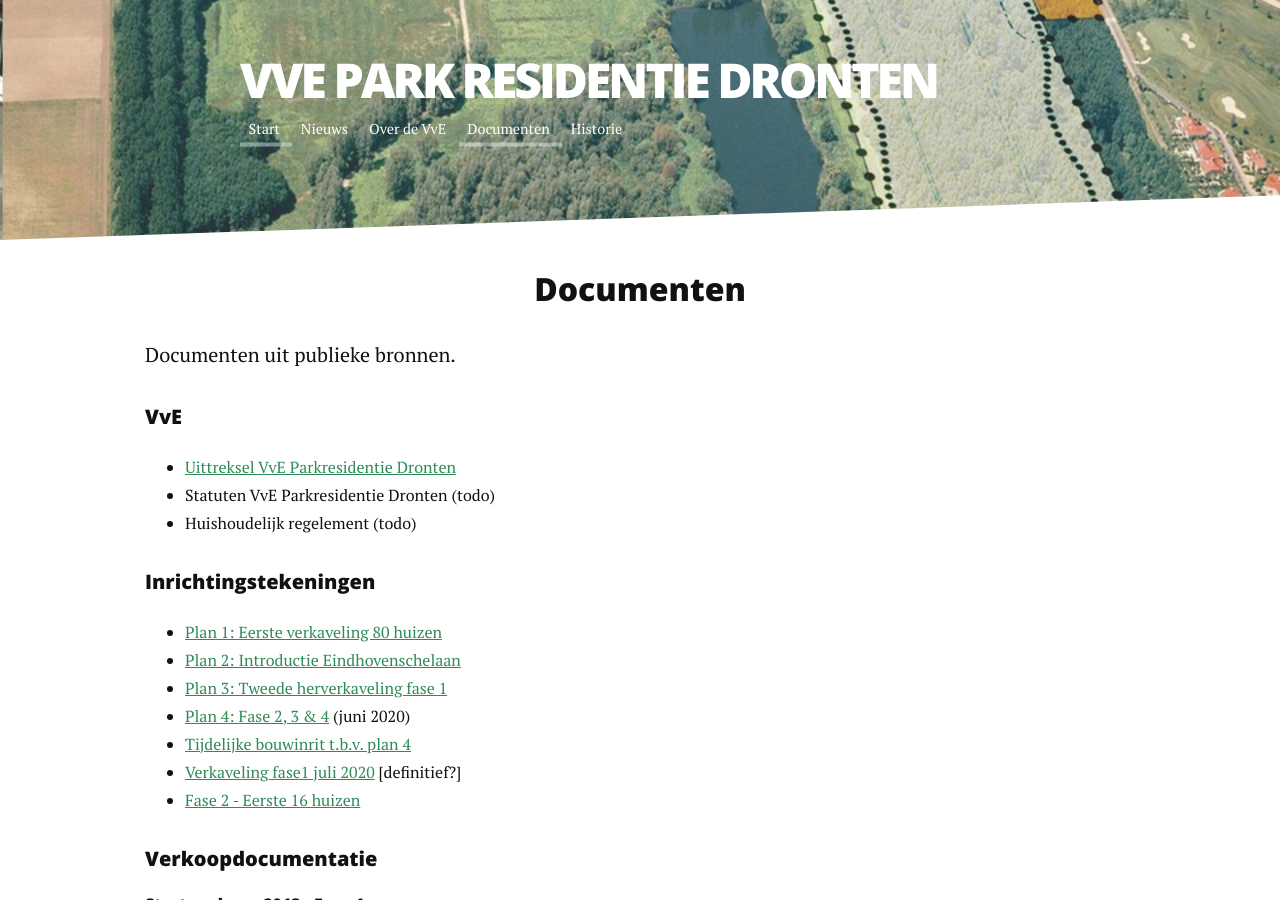
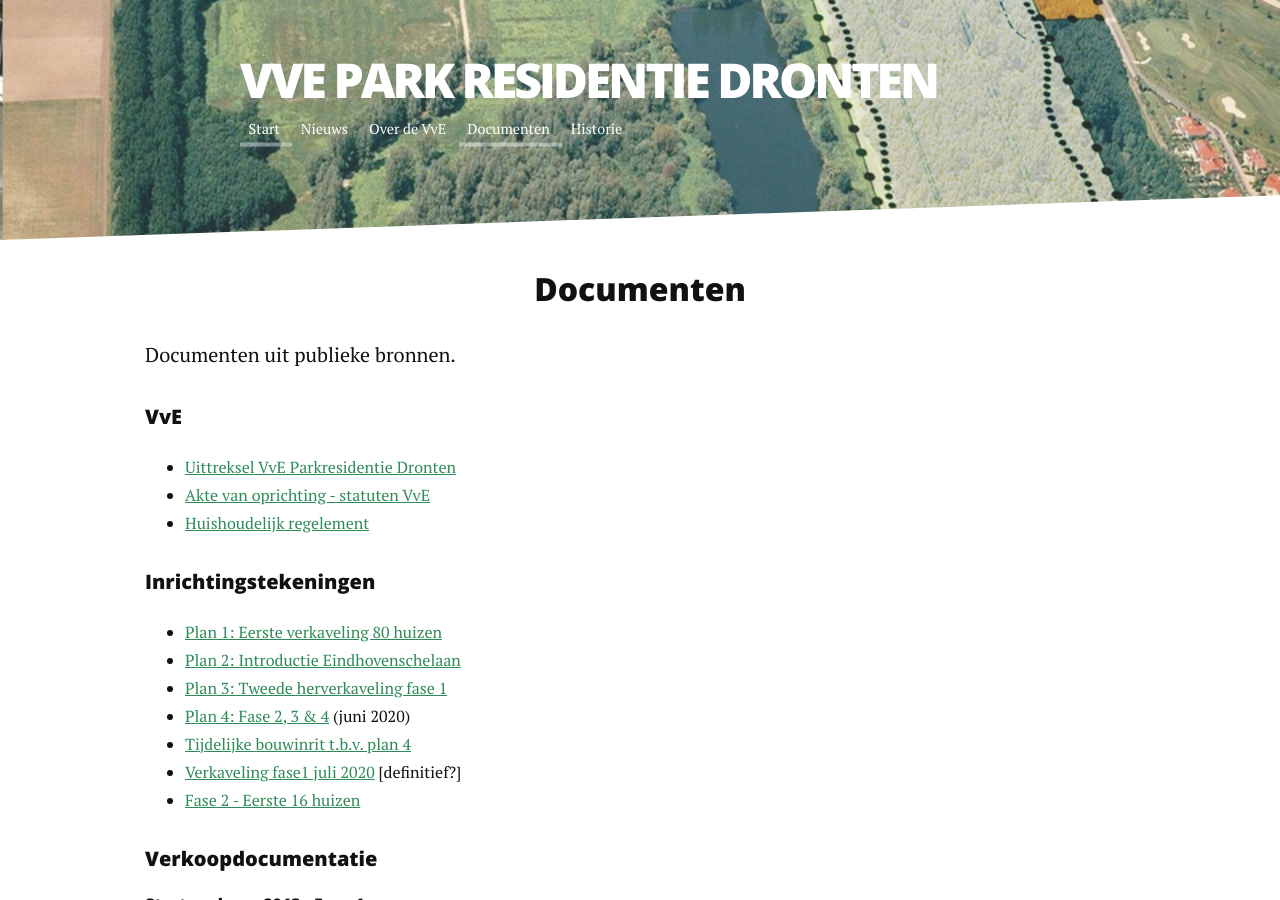
Before and after one commit to plamola/vve-parkresidentie, a Jekyll site: the page built from documenten.md, in a window 1280 px wide and 900 px high. Built offline with Jekyll 4.4.1, drawn with Linux system fonts in a browser that asks for light colours; nearby versions of some CDN libraries.

Commit message:
Added statuten en huishoudelijk regelement

```diff
--- a/documenten.md
+++ b/documenten.md
@@ -9,8 +9,8 @@ title: Documenten
 	<h3>VvE</h3>
 	<ul>
 		<li><a href="{{ '/docs/vve/Uittreksel VvE Park Residentie Dronten.pdf' | prepend: site.baseurl }}" target="_blank">Uittreksel VvE Parkresidentie Dronten</a></li>
-        <li>Statuten VvE Parkresidentie Dronten (todo)</li>
-        <li>Huishoudelijk regelement (todo)</li>
+        <li><a href="{{ '/docs/vve/Akte van oprichting - statuten VvE.pdf' | prepend: site.baseurl }}" target="_blank">Akte van oprichting - statuten VvE</a></li>
+        <li><a href="{{ '/docs/vve/Huishoudelijk regelement.pdf' | prepend: site.baseurl }}" target="_blank">Huishoudelijk regelement</a></li>
   	</ul>
   	<h3>Inrichtingstekeningen</h3>
   	<ul>
```
Also changed, not shown: 2 other files.
